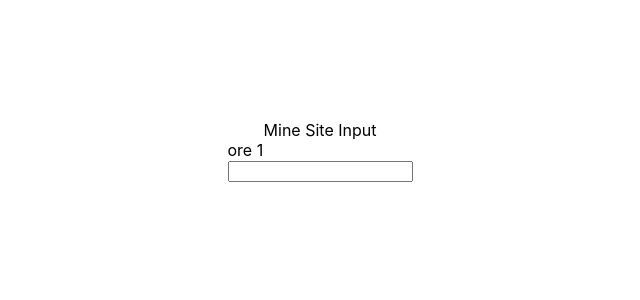
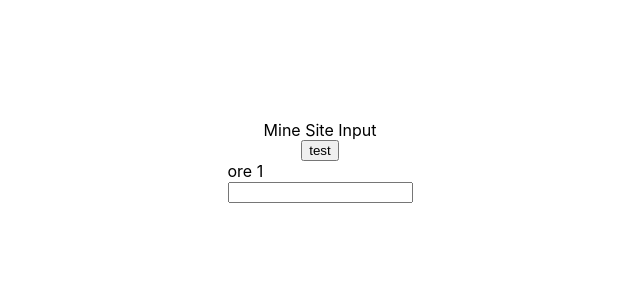
Before and after one commit to tmagira/topcoder-learning-react, a React (Create React App) app in the folder code/: page / in a window 1280 px wide. Shown: the top 300 px of the page, without its empty margins (320-960 px from the left). Built offline with nearby package versions, Linux system fonts and the light colour scheme.

Commit message:
test button

```diff
--- a/code/src/components/MineSiteInput/index.jsx
+++ b/code/src/components/MineSiteInput/index.jsx
@@ -8,6 +8,7 @@ function MineSiteInput() {
   return (
     <div className="mine-site-input">
       Mine Site Input
+      <button>test</button>
       {names.map((val, index) => (
         <div key={index}>
           <div>ore {index + 1}</div>
```
